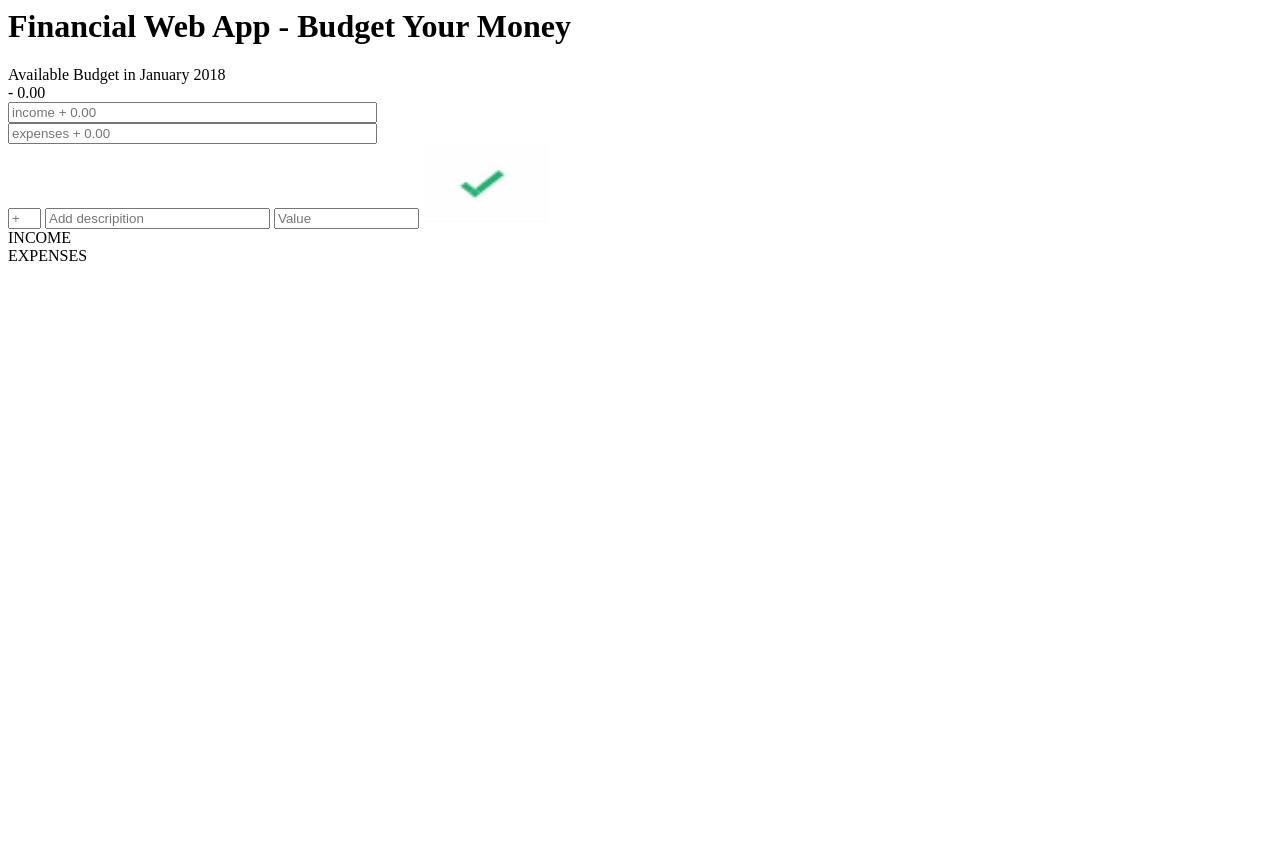
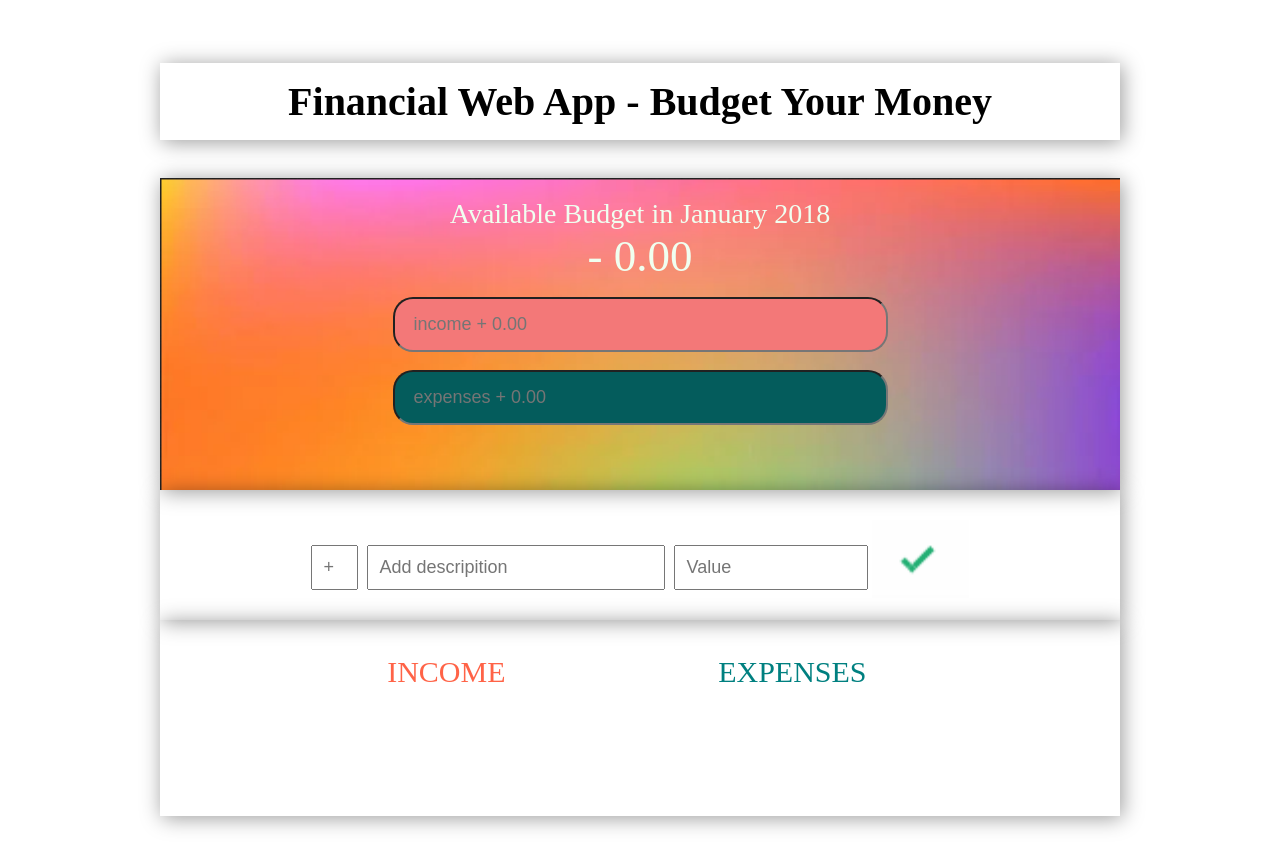
Before and after one commit to ankit3018/financial-web-design, a plain HTML site: page index.html in a window 1280 px wide. Before the commit the page ends 800 px from the top, so only its background shows below. Drawn offline with Linux system fonts and the light colour scheme.

Commit message:
Update index.html

```diff
--- a/index.html
+++ b/index.html
@@ -1,6 +1,6 @@
 <html>
     <head>
-        <link rel="stylesheet" href="../Financial web design/styles.css">
+        <link rel="stylesheet" href="styles.css">
         <Meta name="viewport" content="with-device-width,initial-scale=1.0">
     </head>
     <body>
```
